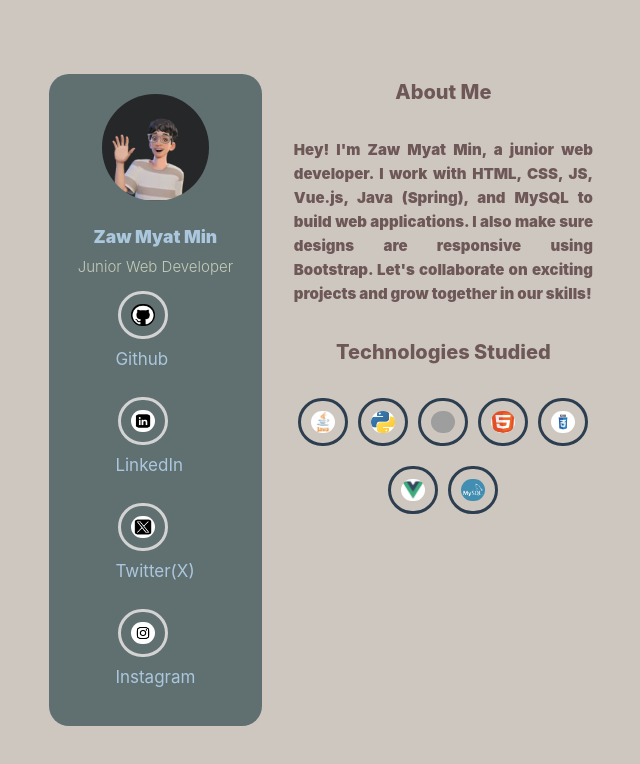
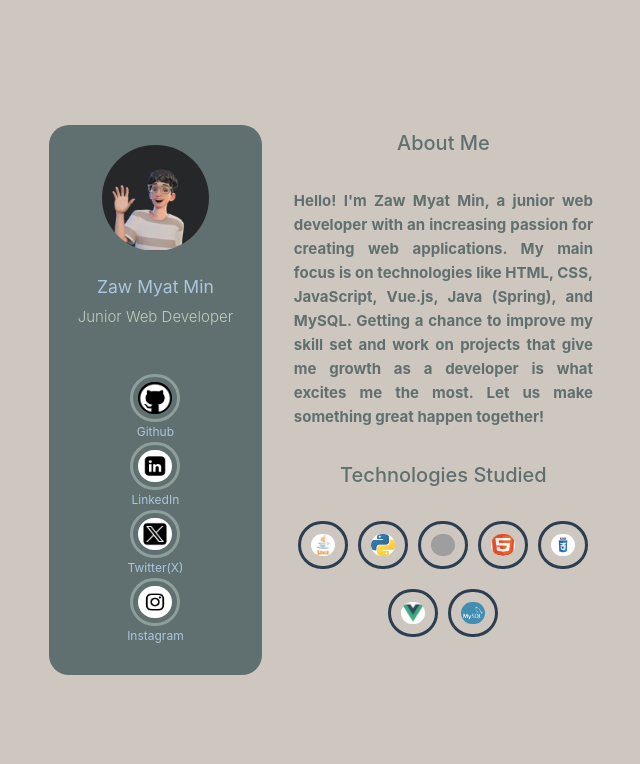
Before and after one commit to zawmyatmin/portfolio, a Vue app: page / in a window 1280 px wide. Shown: the top 764 px of the page, without its empty margins (323-963 px from the left). Built offline with nearby package versions, Linux system fonts and the light colour scheme; grey boxes are pictures that could not be loaded.

Commit message:
change some code and compile

```diff
--- a/src/assets/base.css
+++ b/src/assets/base.css
@@ -62,25 +62,133 @@ body {
   min-height: 100vh;
   color: var(--color-text);
   background: var(--color-background);
-  transition:
-    color 0.5s,
-    background-color 0.5s;
+  transition: color 0.5s, background-color 0.5s;
   line-height: 1.6;
-  font-family:
-    Inter,
-    -apple-system,
-    BlinkMacSystemFont,
-    'Segoe UI',
-    Roboto,
-    Oxygen,
-    Ubuntu,
-    Cantarell,
-    'Fira Sans',
-    'Droid Sans',
-    'Helvetica Neue',
+  font-family: Inter, -apple-system, BlinkMacSystemFont, "Segoe UI", Roboto,
+    Oxygen, Ubuntu, Cantarell, "Fira Sans", "Droid Sans", "Helvetica Neue",
     sans-serif;
   font-size: 15px;
   text-rendering: optimizeLegibility;
   -webkit-font-smoothing: antialiased;
   -moz-osx-font-smoothing: grayscale;
 }
+.wrapper {
+  display: flex;
+  flex-grow: 1;
+  flex: auto;
+}
+.pf {
+  margin: 20px;
+  width: 50%;
+  border-radius: 50%;
+}
+img {
+  width: 30px;
+}
+.logo {
+  width: 50px;
+  height: 3rem;
+  border-style: solid;
+  border-radius: 30px;
+  padding: 5px;
+}
+.logoStudied {
+  width: 50px;
+  height: 3rem;
+  border-style: solid;
+  border-radius: 30px;
+  margin: 10px 5px;
+  padding: 10px;
+}
+.mainContainer {
+  display: flex;
+  flex-direction: row;
+  background-color: rgb(206 199 191);
+}
+.containerOne {
+  margin: 20px;
+  width: 40%;
+  height: 550px;
+  background-color: rgb(96, 111, 111);
+  border-radius: 20px;
+}
+.containerTwo {
+  margin: 2px;
+  width: 60%;
+  background-color: rgb(206 199 191);
+  border-radius: 20px;
+}
+.link {
+  padding: 10px;
+  margin: 20px;
+  height: 3rem;
+  text-decoration: none;
+  color: lightgray;
+}
+a {
+  font-size: 1rem;
+  display: flex;
+  flex-direction: column;
+  align-items: center;
+  height: 3rem;
+  text-decoration: none;
+  color: hwb(0 83% 17%);
+}
+p {
+  text-align: justify;
+  padding: 10px;
+  font-size: 15px;
+  font-weight: 700;
+  color: rgb(96, 111, 111);
+}
+.footer {
+  font-size: 15;
+  font-style: oblique;
+  display: flex;
+  flex-direction: row;
+  justify-content: center;
+  margin: 10px;
+  padding: 10px;
+}
+.socialLink {
+  padding: 10px;
+  display: flex;
+  justify-content: center;
+}
+.profile {
+  display: flex;
+  flex-direction: column;
+  justify-content: center;
+  align-items: center;
+}
+h4 {
+  text-align: center;
+  padding: 2px;
+  font-weight: 300;
+  color: rgb(195, 205, 185);
+}
+h3 {
+  text-align: center;
+  color: rgb(171, 199, 222);
+  padding: 2px;
+  font-weight: 00;
+}
+h2 {
+  font-size: 12px;
+  border-radius: 50px;
+  color: rgb(171, 199, 222);
+}
+h1 {
+  margin: 10px 5px;
+  display: flex;
+  justify-content: center;
+  color: rgb(96, 111, 111);
+  padding: 10px;
+  font-weight: 500;
+  font-size: 20px;
+}
+.studied {
+  display: flex;
+  flex-wrap: wrap;
+  justify-content: center;
+}
--- a/src/assets/main.css
+++ b/src/assets/main.css
@@ -1,4 +1,4 @@
-@import './base.css';
+@import "./base.css";
 
 body {
   display: flex;
--- a/src/components/Home.vue
+++ b/src/components/Home.vue
@@ -60,7 +60,7 @@ export default {
         image: pfImage,
       },
       aboutMe:
-        "Hey! I'm Zaw Myat Min, a junior web developer. I work with HTML, CSS, JS, Vue.js, Java (Spring), and MySQL to build web applications. I also make sure designs are responsive using Bootstrap. Let's collaborate on exciting projects and grow together in our skills!",
+        "Hello! I'm Zaw Myat Min, a junior web developer with an increasing passion for creating web applications. My main focus is on technologies like HTML, CSS, JavaScript, Vue.js, Java (Spring), and MySQL. Getting a chance to improve my skill set and work on projects that give me growth as a developer is what excites me the most. Let us make something great happen together!",
       socialLinks: [
         {
           name: "Github",
@@ -96,114 +96,3 @@ export default {
   },
 };
 </script>
-
-<style scoped>
-.wrapper {
-  display: flex;
-  flex-grow: 1;
-  flex: auto;
-}
-.pf {
-  margin: 20px;
-  width: 50%;
-  border-radius: 50%;
-}
-img {
-  width: 30px;
-}
-.logo {
-  width: 50px;
-  height: 3rem;
-  border-style: solid;
-  border-radius: 30px;
-  padding: 10px;
-}
-.logoStudied {
-  width: 50px;
-  height: 3rem;
-  border-style: solid;
-  border-radius: 30px;
-  margin: 10px 5px;
-  padding: 10px;
-}
-.mainContainer {
-  display: flex;
-  flex-direction: row;
-  background-color: rgb(206 199 191);
-}
-.containerOne {
-  margin: 20px;
-  width: 40%;
-  background-color: rgb(96, 111, 111);
-  border-radius: 20px;
-}
-.containerTwo {
-  margin: 2px;
-  width: 60%;
-  background-color: rgb(206 199 191);
-  border-radius: 20px;
-}
-.link a {
-  height: 3rem;
-  text-decoration: none;
-  color: lightgray;
-}
-p {
-  text-align: justify;
-  padding: 10px;
-  font-size: 15px;
-  font-weight: 1000;
-  color: rgb(109, 87, 87);
-}
-.footer {
-  font-size: 15;
-  font-style: oblique;
-  display: flex;
-  flex-direction: row;
-  justify-content: center;
-  margin: 10px;
-  padding: 10px;
-}
-.socialLink {
-  padding: 10px;
-  display: flex;
-  justify-content: center;
-}
-.profile {
-  display: flex;
-  flex-direction: column;
-  justify-content: center;
-  align-items: center;
-}
-h4 {
-  text-align: center;
-  padding: 2px;
-  font-weight: 300;
-  color: rgb(195, 205, 185);
-}
-h3 {
-  text-align: center;
-  color: rgb(171, 199, 222);
-  padding: 2px;
-  font-weight: 1000;
-}
-h2 {
-  font-size: 17px;
-  border-radius: 50px;
-  color: rgb(171, 199, 222);
-}
-h1 {
-  margin: 10px 5px;
-  display: flex;
-  justify-content: center;
-  color: rgb(109, 87, 87);
-  padding: 10px;
-  font-weight: 800;
-  font-size: 20px;
-}
-.studied {
-  display: flex;
-  flex-wrap: wrap;
-  justify-content: center;
-}
-</style>
--- a/vite.config.js
+++ b/vite.config.js
@@ -2,7 +2,7 @@ import { defineConfig } from 'vite'
 import vue from '@vitejs/plugin-vue'
 
 export default defineConfig({
-  base:'/portfolio/',
+  base:'/zawmyatmin/',
   plugins: [
     vue(),
   ]
```
Also changed, not shown: 5 other files (tests, documents, lock files or other folders).
